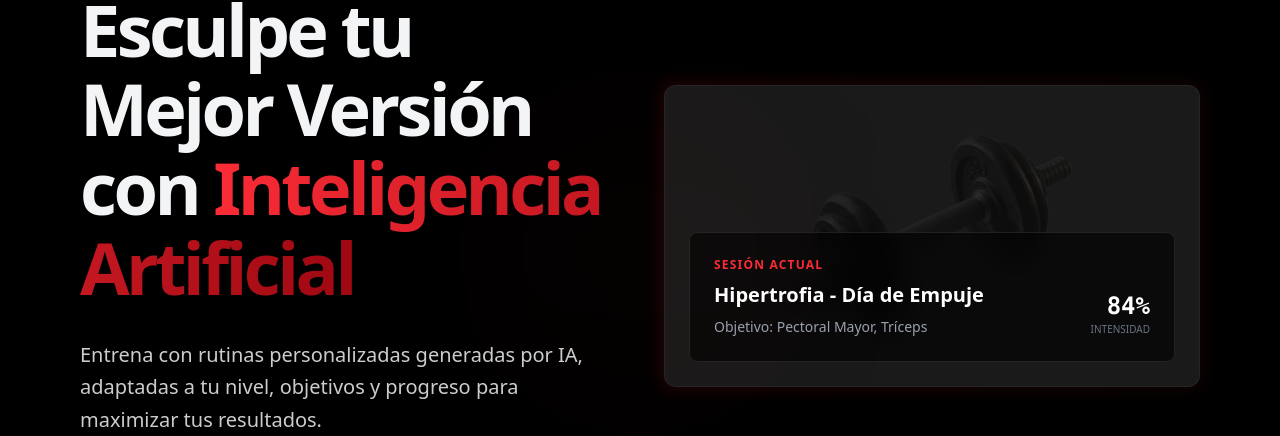
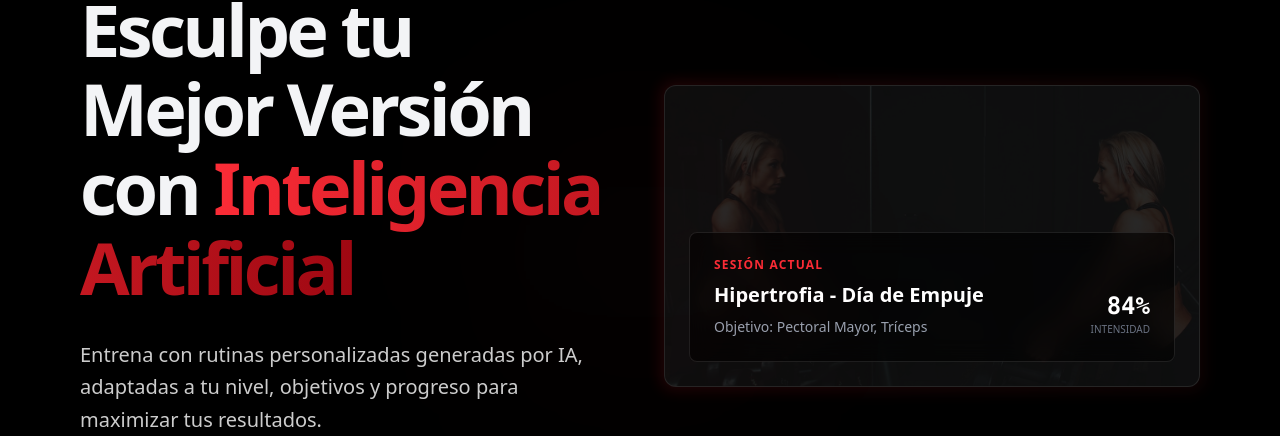
Before and after one commit to jcfornibr/gimnasiapersonal, a React (Vite) app: page / in a window 1280 px wide. Shown: the part 265-701 px from the top of the page. Built offline with nearby package versions, Linux system fonts and the light colour scheme; no server answers; what @react-pdf/renderer would draw is missing.

Commit message:
Reemplazo de imagen en el hero

```diff
--- a/src/pages/homePage.jsx
+++ b/src/pages/homePage.jsx
@@ -1,5 +1,5 @@
 import { NavLink } from "react-router-dom";
-import dumbbell from "../assets/dumbbell.webp";
+import HeroImg from "../assets/hero-gym.jpg";
 import "../styles/home.css";
 
 export const HomePage = () => {
@@ -50,7 +50,7 @@ export const HomePage = () => {
               <div className="absolute -inset-1 bg-linear-to-r from-red-500/50 to-red-900/50 rounded-xl blur opacity-25 group-hover:opacity-40 transition duration-1000"></div>
               <div className="relative aspect-square lg:aspect-video rounded-xl overflow-hidden bg-dark-onix border border-white/5">
                 <img
-                  src={dumbbell}
+                  src={HeroImg}
                   alt="Entrenamiento con pesas"
                   className="w-full h-full object-cover mix-blend-overlay opacity-60"
                 />
```
